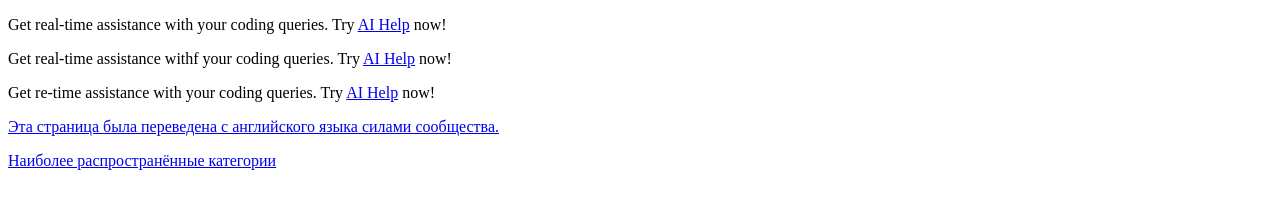
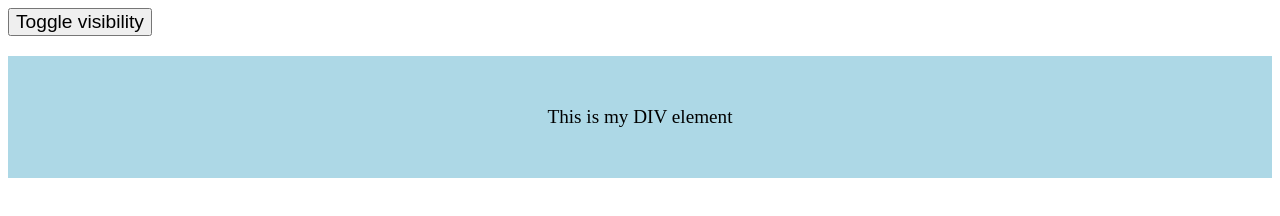
Before and after one commit to MichaelZolotov77/Neponm_JS_block_6, a plain HTML site: page index.html in a window 1280 px wide. Drawn offline with Linux system fonts and the light colour scheme.

Commit message:
Пример на включение класса

```diff
--- a/app.js
+++ b/app.js
@@ -1,27 +1,15 @@
-const title = document.querySelector(".a_cat");
-console.log(title);
+const btn = document.getElementById("toggle-btn");
+const div = document.querySelector(".element");
 
-function fn1() {
-  console.log("hover!");
+function toggleVisibility() {
+  // работает через условие
+  // if (div.style.display === "none") {
+  //   div.style.display = "block";
+  // } else {
+  //   div.style.display = "none";
+  // }
+  //работает через включение-выключение класса
+  div.classList.toggle("hide");
 }
 
-function fn2() {
-  console.log("event!");
-}
-
-title.onmouseenter = fn1; // событие наведения мыши - hover, с приставкой on
-
-title.addEventListener("click", fn2); // при клике отрабатывает событие
-
-title.onmouseenter = null; // снятие обработчика события
-
-title.removeEventListener("click", fn2); // cнятие обработчика
-// Лучше будет для EventListener задать функцию извне, так как при
-// removeEventListener функция, написанная внутри, продолжит работу
-
-title.addEventListener("click", function () {
-  console.log("Event!");
-});
-title.removeEventListener("click", function () {
-  console.log("Event!"); // это две разные функции
-});
+btn.addEventListener("click", toggleVisibility);
--- a/index.html
+++ b/index.html
@@ -5,41 +5,28 @@
     <meta http-equiv="X-UA-Compatible" content="IE=edge" />
     <meta name="viewport" content="width=device-width, initial-scale=1.0" />
     <title>DOM API</title>
+    <style>
+      button {
+        padding: 0.5rem 0.8 rem;
+        font-size: 1.2rem;
+      }
+      .element {
+        width: 100%;
+        font-size: 1.2rem;
+        padding: 50px 0;
+        text-align: center;
+        background-color: lightblue;
+        margin-top: 20px;
+      }
+      .hide {
+        display: none;
+      }
+    </style>
   </head>
 
   <body>
-    <div class="page-wrapper category-api document-page">
-      <div class="top-banner fallback">
-        <section class="place top container">
-          <p class="fallback-copy">
-            Get real-time assistance with your coding queries. Try
-            <a href="/en-US/plus/ai-hlp">AI Help</a> now!
-          </p>
-          <p class="fallback-cop">
-            Get real-time assistance withf your coding queries. Try
-            <a href="/en-US/plus/ai-help">AI Help</a> now!
-          </p>
-          <p class="fallback-co">
-            Get re-time assistance with your coding queries. Try
-            <a href="/en-US/plus/ai-hel">AI Help</a> now!
-          </p>
-        </section>
-      </div>
-      <div class="container">
-        <div class="notecard localized-content-note neutral">
-          <p>
-            <a
-              href="/en-US/docs/MDN/Community/Contributing/Translated_content#active_locales"
-              >Эта страница была переведена с английского языка силами
-              сообщества.</a
-            >
-          </p>
-        </div>
-        <a class="a_cat" href="#наиболее_распространённые_категории"
-          >Наиболее распространённые категории</a
-        >
-      </div>
-    </div>
+    <button id="toggle-btn">Toggle visibility</button>
+    <div class="element">This is my DIV element</div>
     <script src="app.js"></script>
   </body>
 </html>
```
